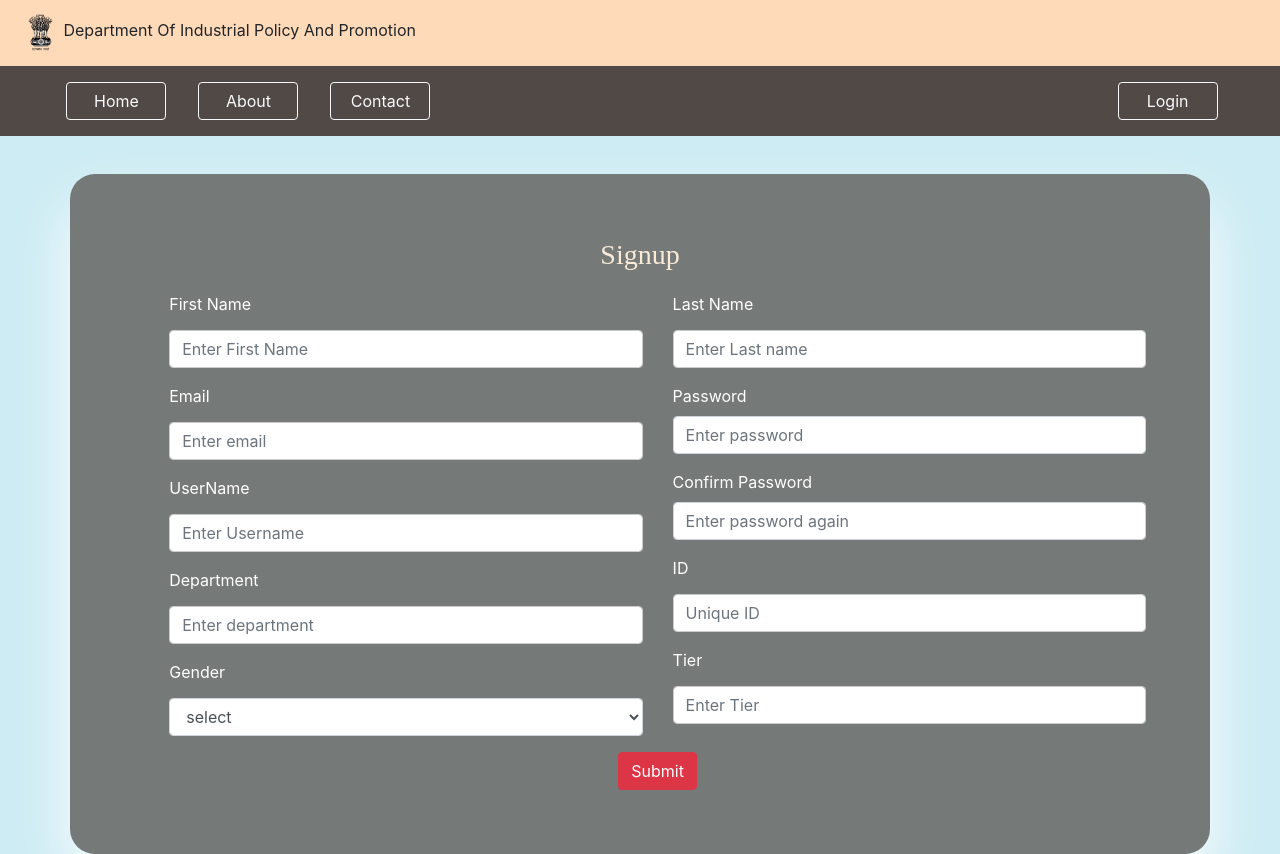
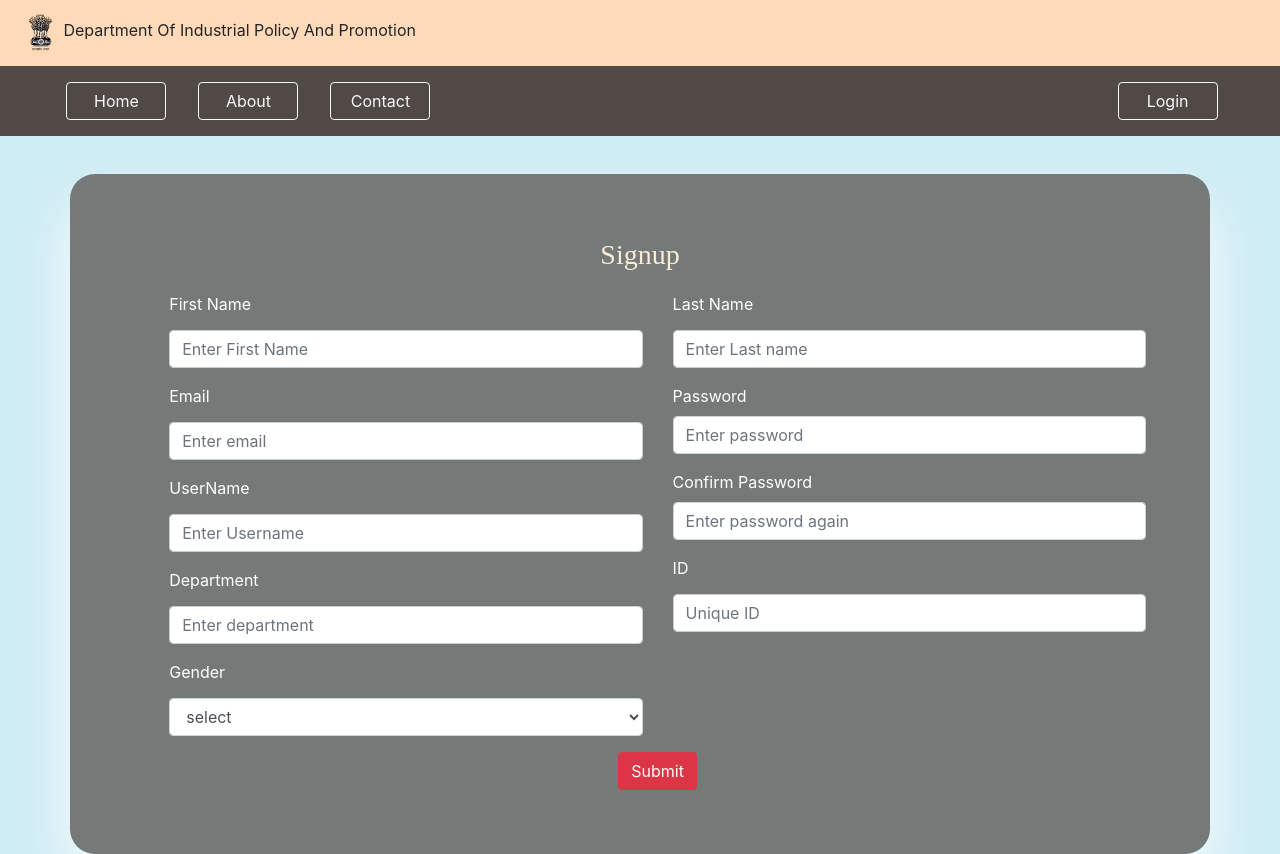
Before and after one commit to heyannu/ReactClient, a React (Create React App) app: page /signup in a window 1280 px wide. Built offline with nearby package versions, Linux system fonts and the light colour scheme; a web font is replaced by a local one.

Commit message:
keypress enter introduced

```diff
--- a/src/Components/signin.js
+++ b/src/Components/signin.js
@@ -46,6 +46,8 @@ export default class Signin extends Component {
         console.log(this.state.User[0])
     }
     submit(e) {
+        if(e.key == 'Enter')
+        {
             e.preventDefault()
             fetch('http://localhost:5000/api/auth/signin',
                 {
@@ -73,6 +75,7 @@ export default class Signin extends Component {
                 .catch((error) => {
                     console.error(error);
                 });
+            }
 
        }
        render() {
@@ -98,6 +101,7 @@ export default class Signin extends Component {
 
             }
         }
+
         return (
             <div>
                 {/* <Nav /> */}
@@ -111,11 +115,11 @@ export default class Signin extends Component {
                                 <div class="form-group">
                                     <h3>LOGIN</h3>
                                     <label for="exampleInputEmail1" className="email">Email address</label>
-                                    <input type="email" onChange={this.email.bind(this)} class="form-control inputs" required aria-describedby="emailHelp" placeholder="Enter email" />
+                                    <input type="email" onChange={this.email.bind(this)}  class="form-control inputs" required aria-describedby="emailHelp" placeholder="Enter email" />
                                 </div>
                                 <div class="form-group">
                                     <label for="password" className="email">Password</label>
-                                    <input class="password" onChange={this.password.bind(this)} className="form-control inputs" required placeholder="Enter password" type={this.state.type} />
+                                    <input class="password" onChange={this.password.bind(this)} onKeyPress={this.submit.bind(this)}  className="form-control inputs" required placeholder="Enter password" type={this.state.type} />
                                     <div class="hide-show">
                                         <input type="checkbox" onClick={this.showPassword.bind(this)} value={!this.state.value}></input><span className="email" >Show password</span>
                                     </div>
--- a/src/Components/signup.js
+++ b/src/Components/signup.js
@@ -1,11 +1,12 @@
 import React, { Component } from 'react';
 import '../Assets/css/actionplan.css';
-import Nav from './navbar';
-import { BrowserRouter as Route,Redirect } from "react-router-dom";
+import Modal from 'react-responsive-modal';
+import { BrowserRouter as Route, Redirect } from "react-router-dom";
 export default class Signup extends Component {
     constructor(props) {
         super(props);
         this.state = {
+            open: false,
             registerUser: [
                 {
                     firstName: "",
@@ -15,9 +16,9 @@ export default class Signup extends Component {
                     uniqueId: "",
                     password: "",
                     department: "",
-                    tier: "",
                     gender: '',
-                    proPic: ''
+                    proPic: '',
+                    redirect: true
                 }
             ],
             Confirmpassword: '',
@@ -48,8 +49,8 @@ export default class Signup extends Component {
         this.state.registerUser[0].gender = e.target.value;
         this.setState({
             registerUser: this.state.registerUser
-        },()=>{
-        console.log(this.state.registerUser[0].gender)
+        }, () => {
+            console.log(this.state.registerUser[0].gender)
         })
 
     }
@@ -95,13 +96,10 @@ export default class Signup extends Component {
         })
     }
 
-    tier(e) {
-        this.state.registerUser[0].tier = e.target.value;
+    show() {
         this.setState({
-            registerUser: this.state.registerUser
+                open:true
         })
-    }
-    show() {
         fetch('http://localhost:5000/api/auth/signup',
             {
                 method: 'POST',
@@ -118,8 +116,9 @@ export default class Signup extends Component {
                 console.log(responseJson);
                 this.setState({
                     success: responseJson.success,
-                    message: responseJson.message
-                }, ()=>{
+                    message: responseJson.message,
+                    open: false
+                }, () => {
                     console.log(this.state.success, this.state.message)
                 })
             })
@@ -129,14 +128,21 @@ export default class Signup extends Component {
         console.log(this.state.registerUser, this.state.status)
     }
     render() {
+
         const { success } = this.state;
-        if(success){
-            alert('You Are Successfully Registered. You May LogIn Now')
-            return <Redirect to = {{pathname:'/signin'}}/>
+        if (success == true) {
+            return <Redirect to={{ pathname: '/signin' }} />
         }
+
         return (
+
             <div>
-                {/* <Nav /> */}
+
+        <Modal open={this.state.open} center>
+            <h2>You Are Successfully Registered. You May LogIn Now</h2>
+            <div className="modal-footer">
+            </div>
+        </Modal>
                 <div className="container" id="signup">
                     <center><h3 id='heading'>Signup</h3></center>
                     <div className="row">
@@ -161,7 +167,7 @@ export default class Signup extends Component {
                             <div class="form-group">
                                 <label for="inputState">Gender</label>
                                 <select id="inputState" class="form-control" onChange={this.gender.bind(this)}>
-                                <option>select</option>
+                                    <option>select</option>
                                     <option value='Male' >Male</option>
                                     <option value='Female'>Female</option>
                                     <option value='Other'>Other</option>
@@ -186,12 +192,9 @@ export default class Signup extends Component {
                             </div>
                             <div class="form-group">
                                 <label for="id">ID</label>
-                                <input type="text" required class="form-control" onChange={this.id.bind(this)} value={this.state.registerUser[0].uniqueId} id="id" placeholder="Unique ID" />
+                                <input type="text" required class="form-control" onChange={this.id.bind(this)} onKeyPress={this.show.bind(this)} value={this.state.registerUser[0].uniqueId} id="id" placeholder="Unique ID" />
                             </div>
-                            <div class="form-group">
-                                <label for="tier">Tier</label>
-                                <input type="text" class="form-control" onChange={this.tier.bind(this)} value={this.state.registerUser[0].tier} onChange={this.tier.bind(this)} id="tier" placeholder="Enter Tier" />
-                            </div>
+
                         </div>
                         <button type="submit" class="btn btn-danger" onClick={this.show.bind(this)}>Submit</button>
                     </div>
```
Also changed, not shown: 1 other file (tests, documents, lock files or other folders). Lines whose indentation alone changed are shown as unchanged.
